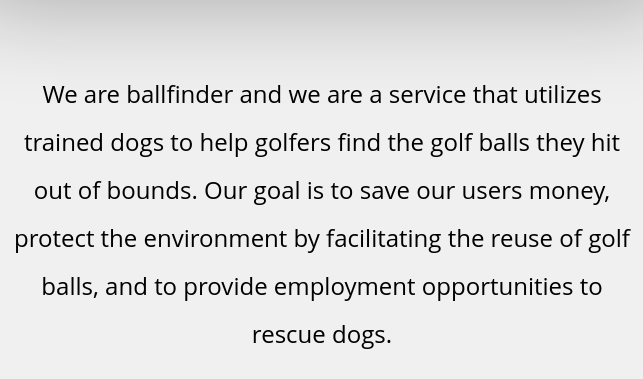
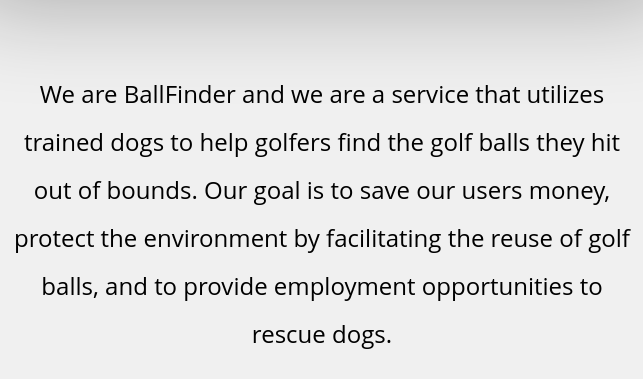
Before and after one commit to JamesBaine/ballfinder, a plain HTML site: page index.html in a window 1280 px wide. Shown: the part 489-868 px from the top of the page, 318-961 px from the left. Drawn offline with Linux system fonts and the light colour scheme.

Commit message:
Add files via upload
typo fix

```diff
--- a/index.html
+++ b/index.html
@@ -20,6 +20,7 @@
                     <li><a href="services.html">Services</a></li>
                     <li><a href="contact.html">Contact</a></li>
                     <li><a href="faq.html">FAQ</a></li>
+                    <!--These svgs only appear when hosting on a server -->
                     <ul class="social-nav">
                         <li class="social-nav__social">
                             <a href="#" class="social-nav__link">
@@ -55,7 +56,7 @@
 
         <img src="img/4DogswithBalls.jpg" alt="" class="hero">
         <div class="article">
-        <p>We are ballfinder and we are a service that utilizes trained dogs to help golfers find the golf balls they hit out of bounds. Our goal is to save our users money, protect the environment by facilitating the reuse of golf balls, and to provide employment opportunities to rescue dogs. </p>
+        <p>We are BallFinder and we are a service that utilizes trained dogs to help golfers find the golf balls they hit out of bounds. Our goal is to save our users money, protect the environment by facilitating the reuse of golf balls, and to provide employment opportunities to rescue dogs. </p>
         <p>According to ASPCA upwards of 670,000 stray dogs are euthanized every year. We aim to put a dent in those numbers by employing those dogs and using the proceeds we make to take care of them.</p>
         </div>
 
```
Also changed, not shown: contact.html (+1 -0 lines), faq.html (+1 -0 lines), services.html (+1 -0 lines).
